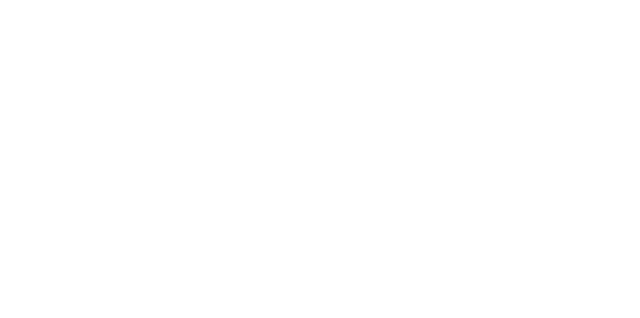
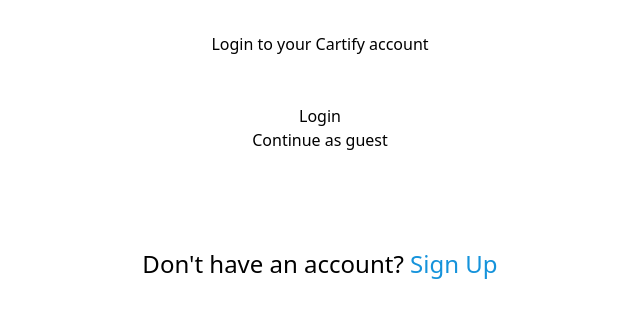
Before and after one commit to ozioma23/cartify-app, a React (Vite) app in the folder cartify/: page /LoginPage in a window 1280 px wide. Before the commit this address had no page. Shown: the top 318 px of the page, without its empty margins (320-960 px from the left). Built offline with nearby package versions, Linux system fonts and the light colour scheme.

Commit message:
loginpage added and its a work in progress

```diff
--- a/cartify/src/App.jsx
+++ b/cartify/src/App.jsx
@@ -2,6 +2,7 @@ import { useState } from 'react'
 import { BrowserRouter as Router, Routes, Route } from "react-router-dom";
 import { UserContextProvider } from "./context/UserContext";
 import LandingPage from "./pages/LandingPage"
+import LoginPage from "./pages/LoginPage";
 
 import './App.css'
 
@@ -13,6 +14,7 @@ function App() {
       <Router>
         <Routes>
           <Route path="/" element={<LandingPage />} />
+          <Route path="/LoginPage" element={<LoginPage />} />
         </Routes>
       </Router>
     </UserContextProvider>
--- a/cartify/src/pages/LoginPage.jsx
+++ b/cartify/src/pages/LoginPage.jsx
@@ -1 +1,38 @@
+import { useState, useContext } from "react";
+import { UserContext } from "../context/UserContext";
+import { useNavigate } from "react-router-dom";
+
+const LoginPage = () => {
+    const { loginUser } = useContext(UserContext);
+    const navigate = useNavigate();
+
+    const [email, setEmail] = useState("");
+    const [password, setPassword] = useState("");
+
+
+
+    return (
+        <>
+            <div>
+                <h1>Login to your Cartify account</h1>
+                <form>
+                    <div>
+                        <input type="email" value={email}></input>
+                    </div>
+                    <div>
+                        <input type="password" value={password}></input>
+                    </div>
+                    <button type="submit">Login</button>
+                </form>
+
+                <button type="submit">Continue as guest</button>
+                <p className="pb-10 mt-16 md:mt-24 text-lg md:tet-xl lg:text-2xl">
+                    Don't have an account?
+                    <span  className="text-secondary cursor-pointer"> Sign Up</span>
+                </p>
+            </div>
+
+        </>
+    )
+}
 export default LoginPage
```
